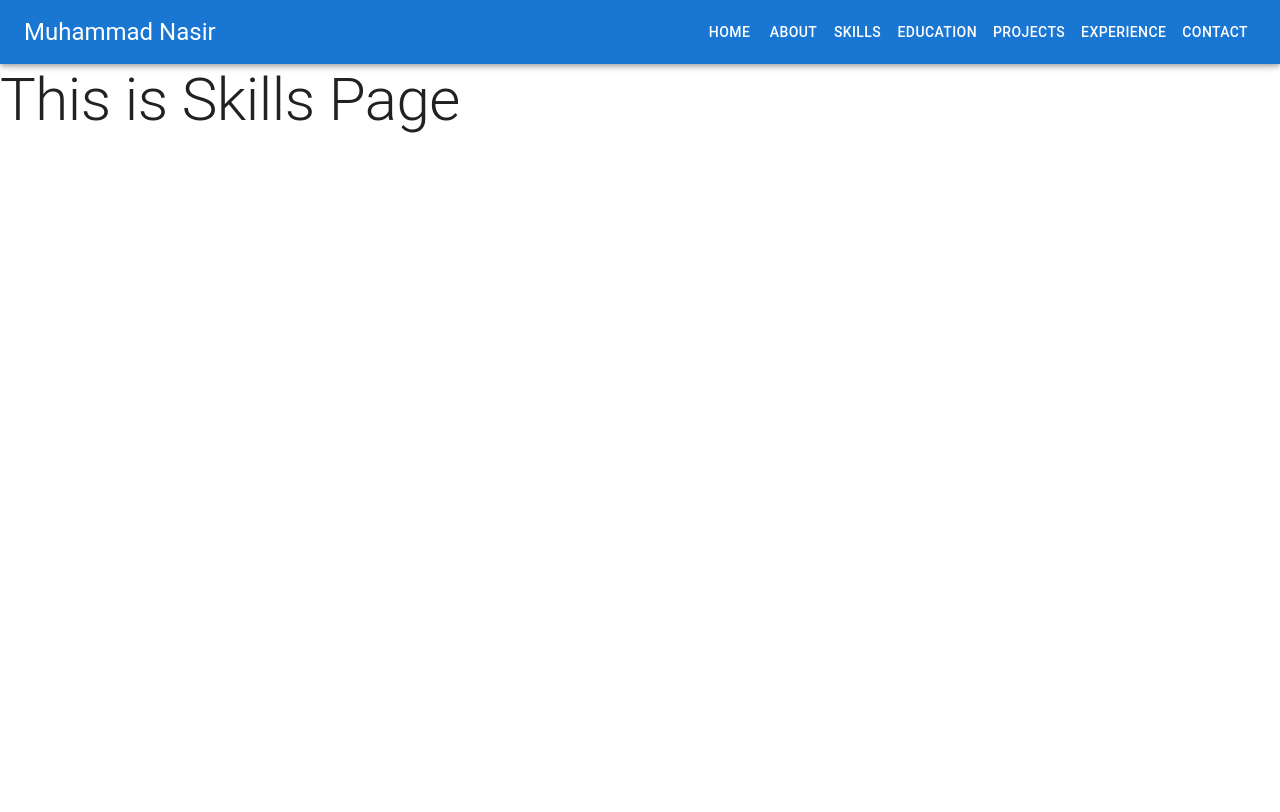
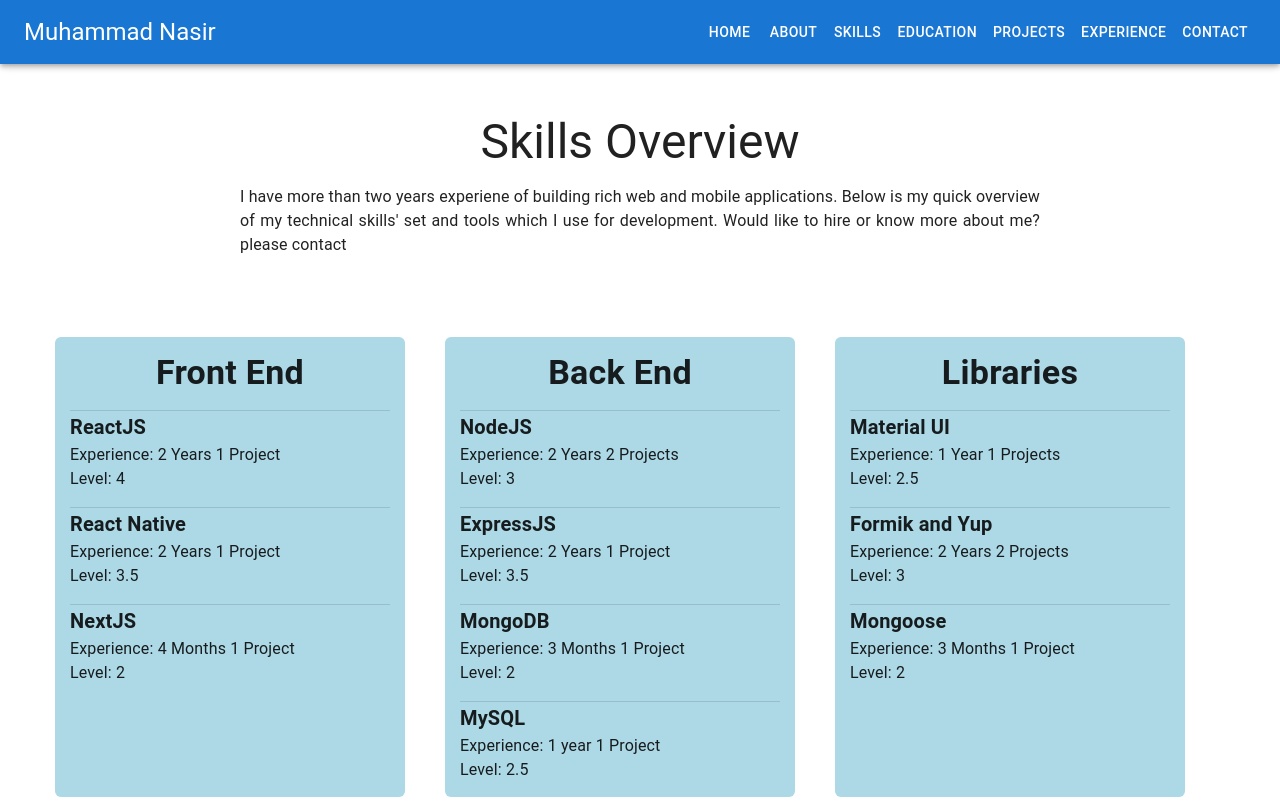
Before and after one commit to NasirKhatri/my-portfolio, a Next.js app: page /skills in a window 1280 px wide. Built offline with nearby package versions, Linux system fonts and the light colour scheme.

Commit message:
Home page complete, and Skills page half done

```diff
--- a/src/app/globals.css
+++ b/src/app/globals.css
@@ -1,3 +1,4 @@
 body {
   margin: 0;
+  font-size: 3.2vh;
 }
--- a/src/app/skills/page.tsx
+++ b/src/app/skills/page.tsx
@@ -1,7 +1,28 @@
 import Typography from "@mui/material/Typography/Typography"
+import { Box, Grid } from "@mui/material"
+import SkillCard from "@/components/SkillCard"
+import data from "../../data.json";
 
 export default function Skills() {
   return (
-    <Typography variant="h2">This is Skills Page</Typography>
+    <Box sx={{ height: "100%", display: "flex", maxWidth: "1200px", margin:"auto", flexDirection: "column", justifyContent: "center", padding: "15px", paddingTop: "50px" }}>
+      <Grid item xs={12} alignItems="center">
+        <Typography variant="h3" sx={{ textAlign: "center" }}>Skills Overview</Typography>
+        <Typography variant="body1" sx={{maxWidth: "800px", textAlign: "justify", paddingTop: "15px", margin: "auto"}}>
+          I have more than two years experiene of building rich web and mobile applications. Below is my quick overview of my technical skills' set and tools which I use for development. Would like to hire or know more about me? please contact
+        </Typography>
+      </Grid>
+      <Grid item container xs={12} flexGrow={1} sx={{marginTop: "0px"}} rowSpacing={10}>
+        <Grid item xs={12} md={6} lg={4} sx={{display: "flex", flexDirection: "row", alignItems: "stretch"}}>
+        <SkillCard data={data.skills[0]}/>
+        </Grid>
+        <Grid item xs={12} md={6} lg={4} sx={{display: "flex", flexDirection: "row", alignItems: "stretch"}}>
+        <SkillCard data={data.skills[1]}/>
+        </Grid>
+        <Grid item xs={12} md={6} lg={4} sx={{display: "flex", flexDirection: "row", alignItems: "stretch    "}}>
+        <SkillCard data={data.skills[2]}/>
+        </Grid>
+      </Grid>
+    </Box>
   )
 }
--- a/src/components/NavBar.tsx
+++ b/src/components/NavBar.tsx
@@ -9,10 +9,20 @@ import List from '@mui/material/List';
 import ListItem from '@mui/material/ListItem';
 import ListItemButton from '@mui/material/ListItemButton';
 import ListItemText from '@mui/material/ListItemText';
+import ListItemIcon from '@mui/material/ListItemIcon';
 import MenuIcon from '@mui/icons-material/Menu';
+import HomeIcon from '@mui/icons-material/Home';
+import PersonIcon from '@mui/icons-material/Person';
+import CallIcon from '@mui/icons-material/Call';
+import SchoolIcon from '@mui/icons-material/School';
+import ConstructionIcon from '@mui/icons-material/Construction';
+import AssignmentIcon from '@mui/icons-material/Assignment'; // Projects
+import WorkOutlineIcon from '@mui/icons-material/WorkOutline';
+
 import Toolbar from '@mui/material/Toolbar';
 import Typography from '@mui/material/Typography';
 import Button from '@mui/material/Button';
+import { Avatar } from '@mui/material';
 
 interface Props {
     /**
@@ -24,13 +34,13 @@ interface Props {
 
 const drawerWidth = 240;
 const navItems = [
-    { title: "Home", href: "/" },
-    { title: "About", href: "/about" },
-    { title: "Skills", href: "/skills" },
-    { title: "Education", href: "/education" },
-    { title: "Projects", href: "/projects" },
-    { title: "Experience", href: "/experience" },
-    { title: "Contact", href: "/contact" },
+    { title: "Home", href: "/", icon: <HomeIcon/> },
+    { title: "About", href: "/about", icon: <PersonIcon/> },
+    { title: "Skills", href: "/skills", icon: <ConstructionIcon/> },
+    { title: "Education", href: "/education", icon: <SchoolIcon/> },
+    { title: "Projects", href: "/projects", icon: <AssignmentIcon/> },
+    { title: "Experience", href: "/experience", icon: <WorkOutlineIcon/> },
+    { title: "Contact", href: "/contact", icon: <CallIcon/> },
 ];
 
 export default function DrawerAppBar(props: Props) {
@@ -42,17 +52,24 @@ export default function DrawerAppBar(props: Props) {
     };
 
     const drawer = (
-        <Box onClick={handleDrawerToggle} sx={{ textAlign: 'center' }}>
-            <Typography variant="h5" sx={{ my: 2 }}>
-                Muhammad Nasir
-            </Typography>
+        <Box onClick={handleDrawerToggle} sx={{ textAlign: 'left', display: "flex", flexDirection: "column", height: "100vh" }}>
+            <Box sx={{ display: "flex", flexDirection: "column", py: "30px", px: "15px", backgroundColor: "#1565c0" }}>
+                <Avatar src="/../../public/IMG_20210816_130455.jpg" />
+                <Typography variant="h5" sx={{ color: "white", fontWeight: "bold", mt: "15px" }}>
+                    Muhammad Nasir
+                </Typography>
+            </Box>
             <Divider />
             <List>
                 {navItems.map((item) => (
                     <ListItem key={item.title} disablePadding>
-                        <ListItemButton sx={{ textAlign: 'center' }} href={item.href}>
+                        <ListItemButton sx={{ textAlign: 'left' }} href={item.href}>
+                            <ListItemIcon>
+                                {item.icon}
+                            </ListItemIcon>
                             <ListItemText primary={item.title} />
                         </ListItemButton>
+                        <Divider />
                     </ListItem>
                 ))}
             </List>
@@ -81,7 +98,7 @@ export default function DrawerAppBar(props: Props) {
                         sx={{ flexGrow: 1, display: { xs: 'block' } }}
                     >
                         Muhammad Nasir
-                    </Typography> }
+                    </Typography>}
                     <Box sx={{ display: { xs: 'none', md: 'block' } }}>
                         {navItems.map((item) => (
                             <Button
--- /dev/null
+++ b/src/components/SkillCard.tsx
@@ -0,0 +1,28 @@
+import { Card, CardContent, CardHeader, Divider, Typography } from '@mui/material';
+import Box from '@mui/material/Box';
+
+const SkillCard = ({data}: any) => {
+    return (
+        <Box sx={{minWidth: "350px",  backgroundColor: "lightBlue", borderRadius: "6px", padding: "15px"}}>
+            {/* <Card>
+                <CardContent> */}
+                    <Typography variant='h4' sx={{textAlign: 'center', fontWeight: "bold"}}>
+                    {data.scope}
+                    </Typography>
+                    {
+                        data.languages.map((lang: any) => (
+                            <>
+                            <Divider sx={{p: "8px"}}/>
+                            <Typography variant='h6' sx={{fontWeight: "bold"}}>{lang.name}</Typography>
+                            <Typography variant='body1'>Experience: {lang.experience} {lang.Projects}</Typography>
+                            <Typography variant='body1'>Level: {lang.Level}</Typography>
+                            </>
+                        ))
+                    }
+                {/* </CardContent>
+            </Card> */}
+        </Box>
+    )
+}
+
+export default SkillCard;
--- /dev/null
+++ b/src/data.json
@@ -0,0 +1,78 @@
+{ "skills": [
+    {
+        "scope": "Front End",
+        "languages": [
+            {
+                "name": "ReactJS",
+                "experience": "2 Years",
+                "Projects": "1 Project",
+                "Level": 4
+            },
+            {
+                "name": "React Native",
+                "experience": "2 Years",
+                "Projects": "1 Project",
+                "Level": 3.5
+            },
+            {
+                "name": "NextJS",
+                "experience": "4 Months",
+                "Projects": "1 Project",
+                "Level": 2
+            }
+        ]
+    },
+    {
+        "scope": "Back End",
+        "languages": [
+            {
+                "name": "NodeJS",
+                "experience": "2 Years",
+                "Projects": "2 Projects",
+                "Level": 3
+            },
+            {
+                "name": "ExpressJS",
+                "experience": "2 Years",
+                "Projects": "1 Project",
+                "Level": 3.5
+            },
+            {
+                "name": "MongoDB",
+                "experience": "3 Months",
+                "Projects": "1 Project",
+                "Level": 2
+            },
+            {
+                "name": "MySQL",
+                "experience": "1 year",
+                "Projects": "1 Project",
+                "Level": 2.5
+            }
+        ]
+    },
+    {
+        "scope": "Libraries",
+        "languages": [
+            {
+                "name": "Material UI",
+                "experience": "1 Year",
+                "Projects": "1 Projects",
+                "Level": 2.5
+            },
+            {
+                "name": "Formik and Yup",
+                "experience": "2 Years",
+                "Projects": "2 Projects",
+                "Level": 3
+            },
+            {
+                "name": "Mongoose",
+                "experience": "3 Months",
+                "Projects": "1 Project",
+                "Level": 2
+            }
+        ]
+    }
+]
+}
```
Also changed, not shown: src/app/page.tsx (+39 -1 lines), public/IMG_20210816_130455.jpg (added).
